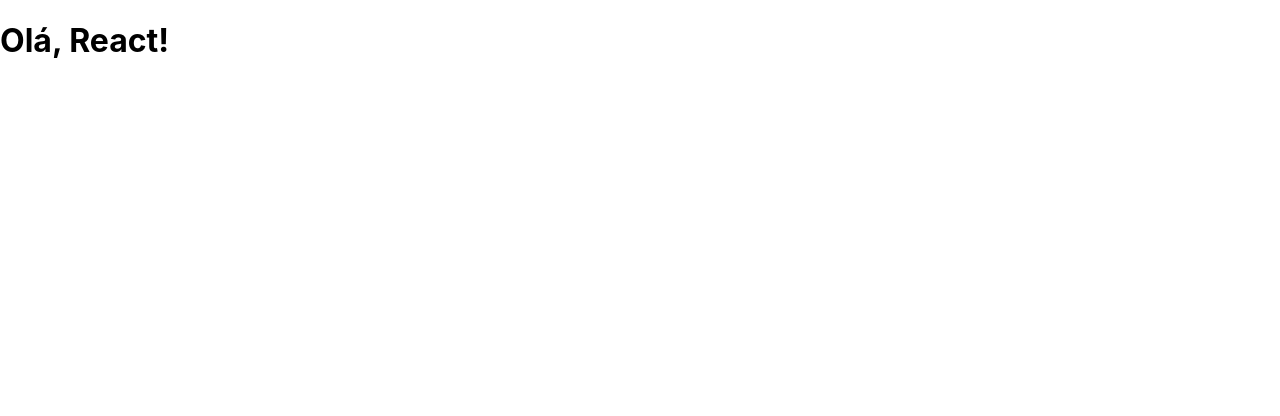
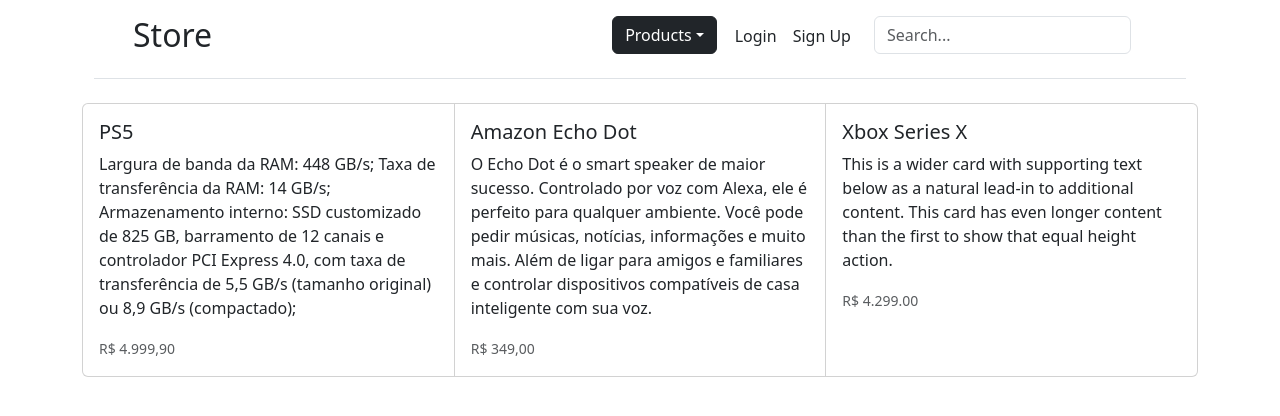
Before and after one commit to paulaquadros/react-api, a React (Create React App) app in the folder frontend/my-app/: page / in a window 1280 px wide. Shown: the top 416 px of the page. Built offline with nearby package versions, Linux system fonts and the light colour scheme.

Commit message:
Bootstrap Header and Body

```diff
--- /dev/null
+++ b/frontend/my-app/src/App.js
@@ -0,0 +1,124 @@
+import React, { Component } from "react";
+
+const Header = () => {
+  return (
+    <div class="container">
+      <header class="d-flex flex-wrap justify-content-center py-3 mb-4 border-bottom">
+        <ul class="nav nav-pills">
+          <li>
+            <h2>Store </h2>
+          </li>
+          <li class="nav-item dropdown">
+            <button
+              class="btn btn-dark dropdown-toggle"
+              data-bs-toggle="dropdown"
+              aria-expanded="false"
+            >
+              Products
+            </button>
+            <ul class="dropdown-menu dropdown-menu-dark">
+              <li>
+                <a class="dropdown-item" href="/create">
+                  Create
+                </a>
+              </li>
+              <li>
+                <a class="dropdown-item" href="/update">
+                  Update
+                </a>
+              </li>
+              <li>
+                <a class="dropdown-item" href="/delete">
+                  Delete
+                </a>
+              </li>
+            </ul>
+          </li>
+          <li class="nav-item" id="login">
+            <a href="google.com" class="nav-link px-2 link-dark">
+              Login
+            </a>
+          </li>
+          <li class="nav-item" id="signup">
+            <a href="google.com" class="nav-link px-2 link-dark">
+              Sign Up
+            </a>
+          </li>
+          <li>
+            <form class="col-12 col-lg-auto mb-3 mb-lg-0 me-lg-3" id="search">
+              <input
+                type="search"
+                class="form-control"
+                placeholder="Search..."
+                aria-label="Search"
+              />
+            </form>
+          </li>
+        </ul>
+      </header>
+    </div>
+  );
+};
+
+const Body = () => {
+  return (
+    <div class="card-group">
+      <div class="card">
+        <div class="card-body">
+          <h5 class="card-title">PS5</h5>
+          <p class="card-text">
+            Largura de banda da RAM: 448 GB/s; Taxa de transferência da RAM: 14
+            GB/s; Armazenamento interno: SSD customizado de 825 GB, barramento
+            de 12 canais e controlador PCI Express 4.0, com taxa de
+            transferência de 5,5 GB/s (tamanho original) ou 8,9 GB/s
+            (compactado);
+          </p>
+          <p class="card-text">
+            <small class="text-body-secondary">R$ 4.999,90</small>
+          </p>
+        </div>
+      </div>
+      <div class="card">
+        <div class="card-body">
+          <h5 class="card-title">Amazon Echo Dot</h5>
+          <p class="card-text">
+            O Echo Dot é o smart speaker de maior sucesso. Controlado por voz
+            com Alexa, ele é perfeito para qualquer ambiente. Você pode pedir
+            músicas, notícias, informações e muito mais. Além de ligar para
+            amigos e familiares e controlar dispositivos compatíveis de casa
+            inteligente com sua voz.
+          </p>
+          <p class="card-text">
+            <small class="text-body-secondary">R$ 349,00</small>
+          </p>
+        </div>
+      </div>
+      <div class="card">
+        <div class="card-body">
+          <h5 class="card-title">Xbox Series X</h5>
+          <p class="card-text">
+            This is a wider card with supporting text below as a natural lead-in
+            to additional content. This card has even longer content than the
+            first to show that equal height action.
+          </p>
+          <p class="card-text">
+            <small class="text-body-secondary">R$ 4.299.00</small>
+          </p>
+        </div>
+      </div>
+    </div>
+  );
+};
+
+class App extends Component {
+  render() {
+    return (
+      <div className="container text-left">
+        <Header />
+        <Body />
+      </div>
+    );
+  }
+}
+
+export default App;
--- a/frontend/my-app/src/index.css
+++ b/frontend/my-app/src/index.css
@@ -11,3 +11,26 @@
   font-family: source-code-pro, Menlo, Monaco, Consolas, 'Courier New',
     monospace;
 }
+
+h2 {
+  margin-right: 25rem;
+  color: #465775;
+}
+
+.right-item {
+  text-align: right;
+}
+
+#login,
+#logout {
+  margin-left: 10px;
+}
+
+#search {
+  margin-left: 15px;
+}
+
+.card:hover {
+  background-color: rgb(102, 119, 149);
+  cursor: pointer;
+}
--- a/frontend/my-app/src/index.js
+++ b/frontend/my-app/src/index.js
@@ -1,15 +1,7 @@
 import React from "react";
 import ReactDOM from "react-dom";
 import "./index.css";
-
-class App extends React.Component {
-  render() {
-    return (
-      <div className="App">
-        <h1>Olá, React!</h1>
-      </div>
-    );
-  }
-}
+import "bootstrap/dist/css/bootstrap.css";
+import App from "./App";
 
 ReactDOM.render(<App />, document.getElementById("root"));
--- a/frontend/package.json
+++ b/frontend/package.json
@@ -3,9 +3,13 @@
   "version": "0.1.0",
   "private": true,
   "dependencies": {
+    "@fortawesome/fontawesome-svg-core": "^6.4.0",
+    "@fortawesome/free-regular-svg-icons": "^6.4.0",
+    "@fortawesome/free-solid-svg-icons": "^6.4.0",
     "@testing-library/jest-dom": "^5.16.5",
     "@testing-library/react": "^13.4.0",
     "@testing-library/user-event": "^13.5.0",
+    "bootstrap": "^5.3.0",
     "react": "^18.2.0",
     "react-dom": "^18.2.0",
     "react-scripts": "5.0.1",
```
Also changed, not shown: frontend/my-app/src/Table.js (added, +47 -0 lines), 1 other file (tests, documents, lock files or other folders).
